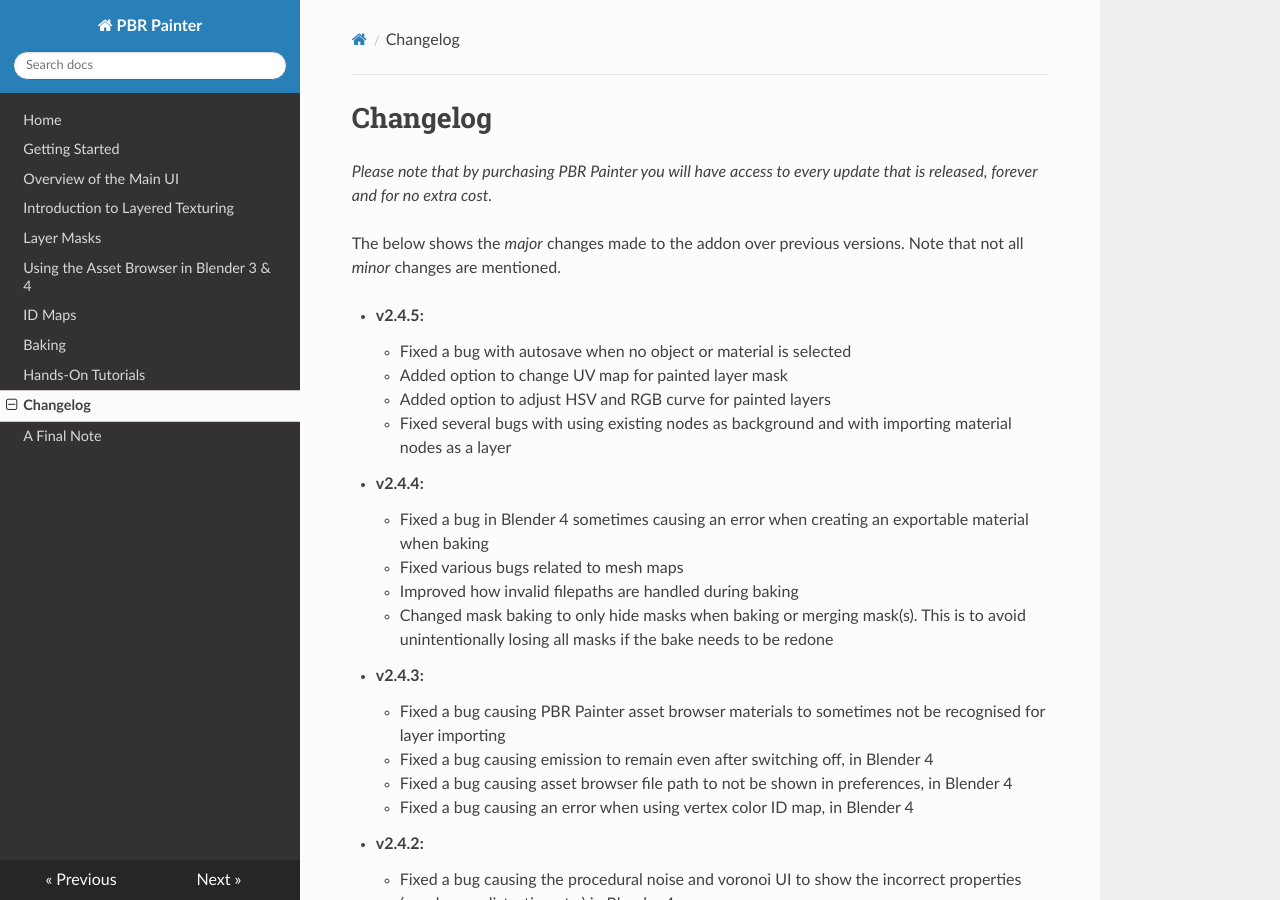
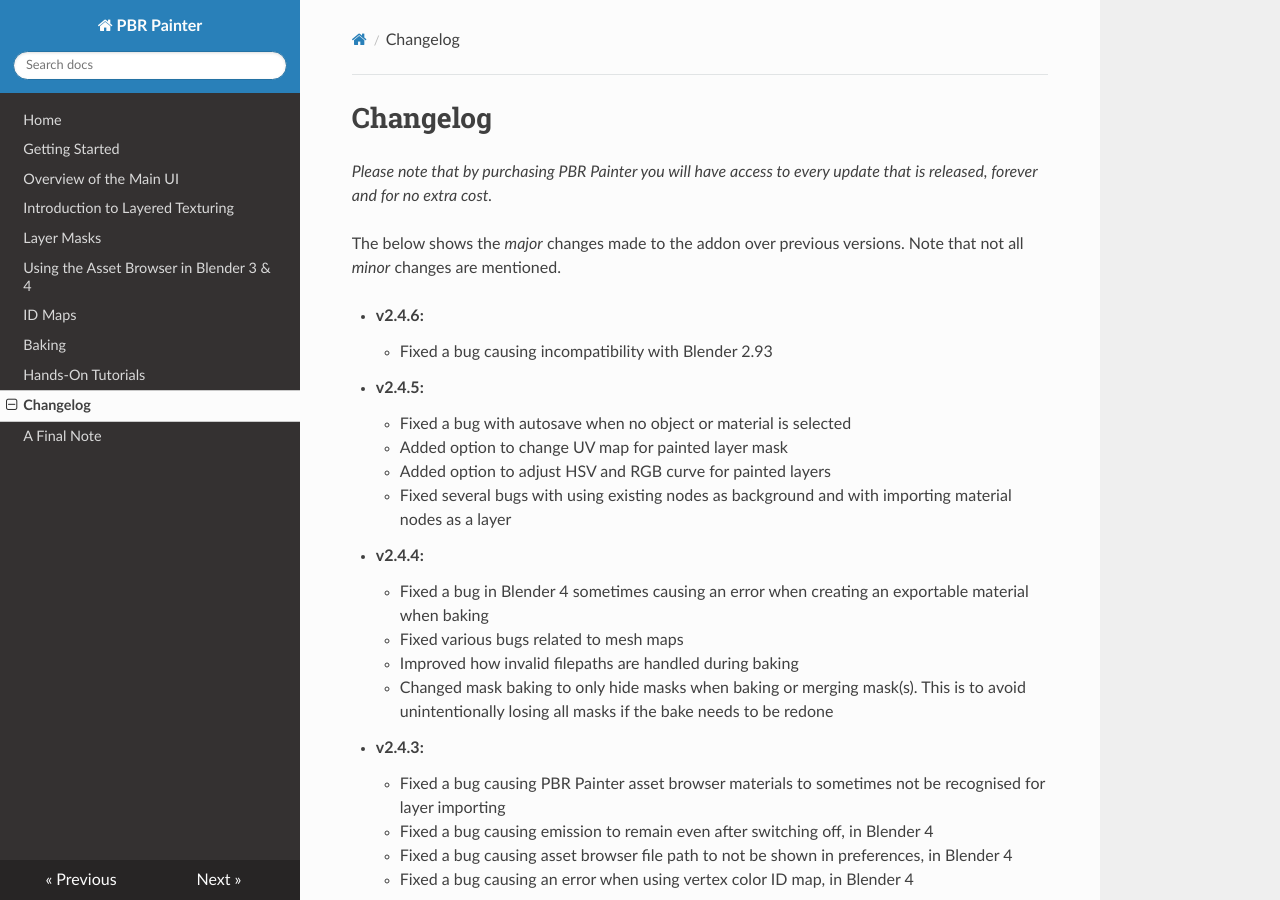
Before and after one commit to pbrpainter/pbr-painter-doc, an MkDocs documentation site: the page built from docs/change_log.md, in a window 1280 px wide and 900 px high. Built offline with MkDocs 1.6.1, drawn with Linux system fonts in a browser that asks for light colours; nearby versions of some CDN libraries.

Commit message:
Updated to v2.4.6

```diff
--- a/docs/change_log.md
+++ b/docs/change_log.md
@@ -3,6 +3,8 @@
 
 The below shows the _major_ changes made to the addon over previous versions. Note that not all _minor_ changes are mentioned.
 
+- __v2.4.6:__
+	- Fixed a bug causing incompatibility with Blender 2.93
 - __v2.4.5:__
 	- Fixed a bug with autosave when no object or material is selected
 	- Added option to change UV map for painted layer mask
```
Also changed, not shown: docs/index.md (+1 -1 lines).
